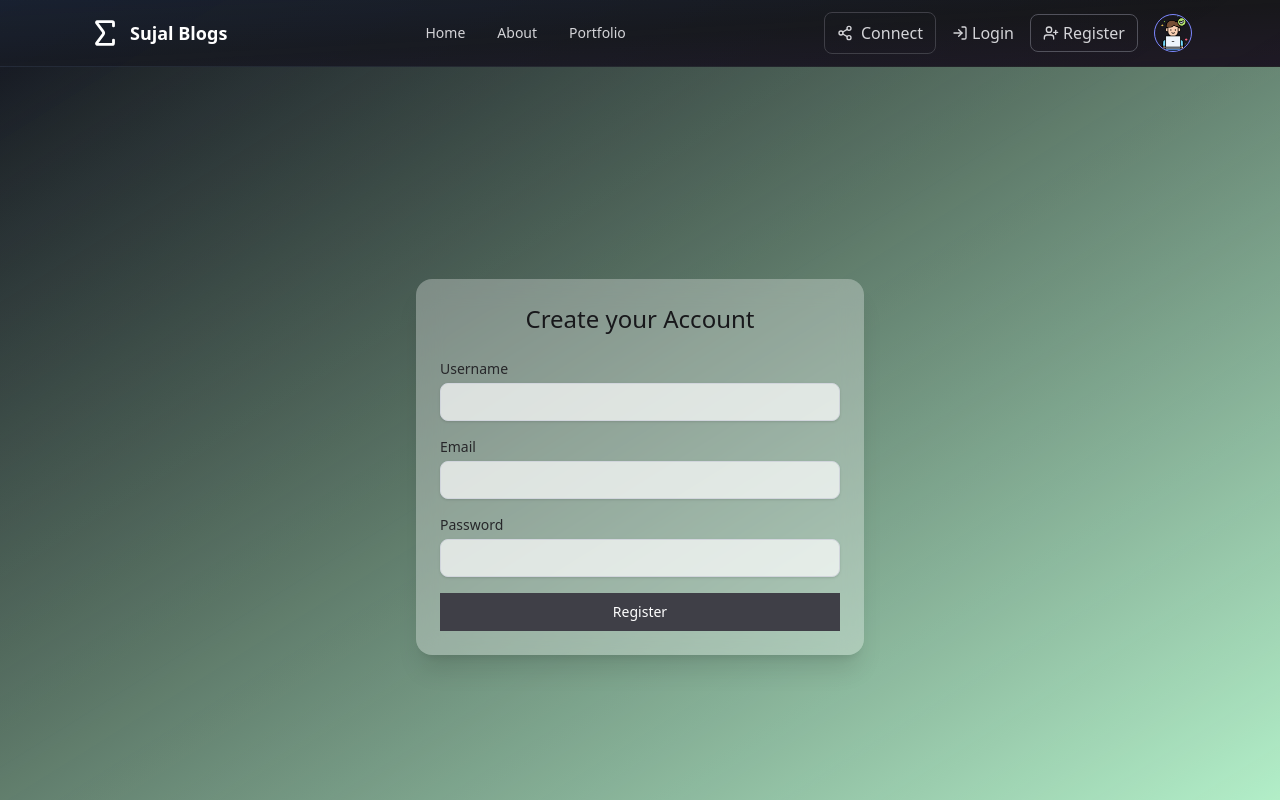
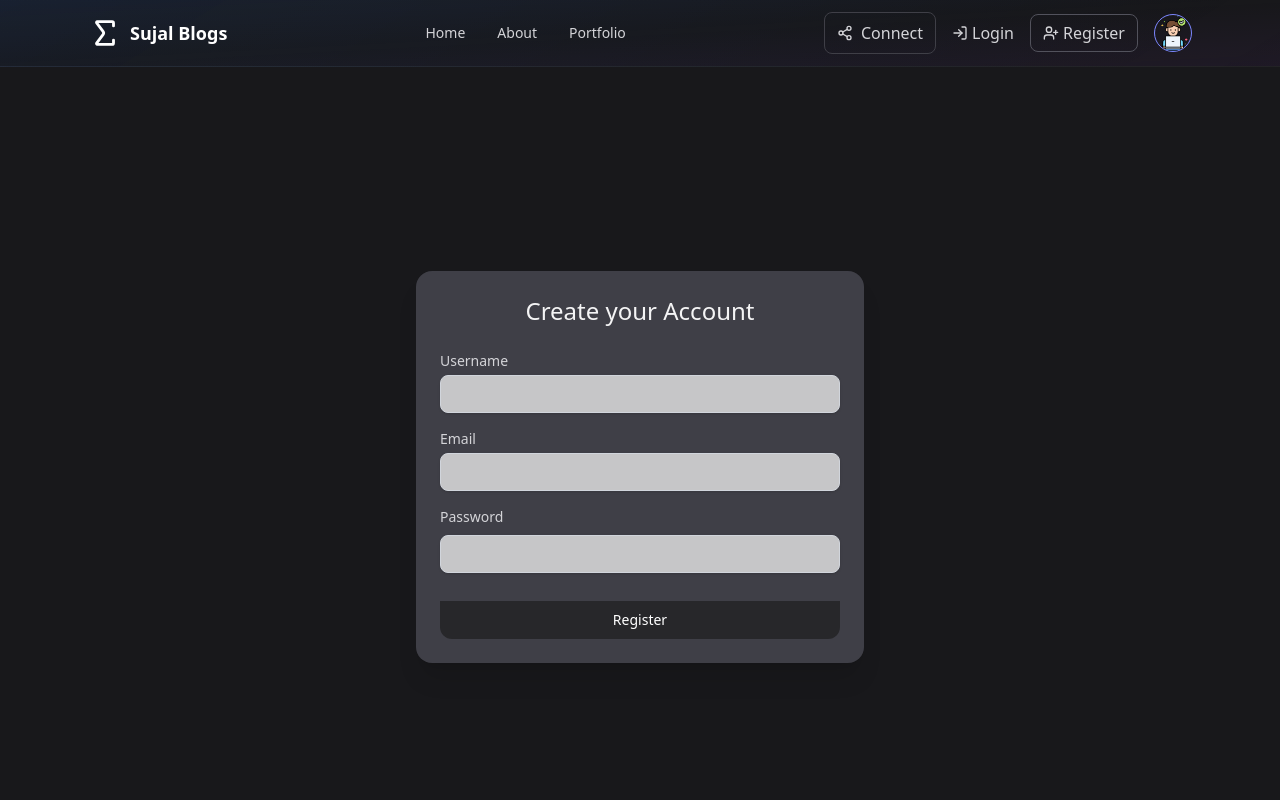
Before and after one commit to 9-Sujal/BloggingWebsite, a Next.js app: page /register in a window 1280 px wide. Shown: the top 800 px of the page. Built offline with nearby package versions, Linux system fonts and the light colour scheme; no server answers.

Commit message:
styling login page

```diff
--- a/app/login/loginForm.tsx
+++ b/app/login/loginForm.tsx
@@ -54,7 +54,7 @@ export default function LoginForm() {
 
     };
   return (
-         <form onSubmit={handleSubmit} className="space-y-4 text-zinc-500">
+         <form onSubmit={handleSubmit} className="space-y-4 text-zinc-00">
 
           <div className=''>
             <label htmlFor="email" className="block text-sm font-medium text-shadow-zinc-800">
@@ -105,19 +105,19 @@ export default function LoginForm() {
           <button
             type="submit"
             disabled={loading}
-            className="w-full bg-zinc-900 border border-zinc-300 shadow-zinc-300 shadow-2xs text-white py-2 rounded-lg hover:bg-green-700 transition"
+            className="w-full bg-zinc-950 text-white py-2 hover:bg-zinc-800 shadow-zincs-400 shadow-2xs border rounded-lg border-zinc-300   transition"
           >
             {loading ? "Signing in..." : "Login"}
           </button>
            <button
         onClick={()=> signIn("google", {callbackUrl})}
-        className=' flex items-center justify-center gap-2 w-full bg-cyan-950 text-white py-2 hover:bg-cyan-800 shadow-cyan-400 shadow-2xs border rounded-lg border-cyan-300  transition'>
+        className=' flex items-center justify-center gap-2 w-full bg-zinc-950 text-white py-2 hover:bg-zinc-800 shadow-zincs-400 shadow-2xs border rounded-lg border-zinc-300  transition'>
           Sign in with Google <UserPlus size={16}/>
         </button>
 
         <div className="mt-4 flex justify-between text-sm">
 
-          <Link href="/register" className="text-zinc-600 hover:text-blue-500">
+          <Link href="/register" className="text-zinc-300 hover:text-blue-500">
             Create Account
           </Link>
         </div>
--- a/app/login/loginShell.tsx
+++ b/app/login/loginShell.tsx
@@ -11,7 +11,7 @@ export default function LoginShell() {
       animate={{ opacity: 1 }}
       className="min-h-screen flex items-center justify-center px-6"
     >
-      <motion.div className="w-full max-w-md bg-white/70 rounded-2xl p-8">
+      <motion.div className="w-full max-w-md bg-zinc-700 rounded-2xl p-8">
         <h1 className="text-2xl font-semibold text-center mb-4">
           Login
         </h1>
--- a/app/register/page.tsx
+++ b/app/register/page.tsx
@@ -78,15 +78,15 @@ export default function Register(){
         initial={{ opacity: 0 }}
             animate={{ opacity: 1 }}
             exit={{ opacity: 0 }}
-             className="min-h-screen flex items-center justify-center bg-transparent-t bg-gradient-to-br fro-sky-50 vi-green-100 to-green-200 shadow-md px-4 overflow-hidden [&::-webkit-scrollbar]:hidden [-ms-overflow-style:none] [scrollbar-width:none] ">
+             className="min-h-screen flex items-center justify-center bg-zinc-900 shadow-md px-4 overflow-hidden [&::-webkit-scrollbar]:hidden [-ms-overflow-style:none] [scrollbar-width:none] ">
             <motion.div
              initial={{ y: -50, opacity: 0 }}
               animate={{ y: 0, opacity: 1 }}
               exit={{ y: -50, opacity: 0 }}
               transition={{ duration: 0.3 }}
-            className="backdrop-blur-md w-full max-w-md bg-white/30 border-white/20 shadow-xl rounded-2xl p-6">
+            className="backdrop-blur-md w-full max-w-md bg-zinc-700 border-white/20 shadow-xl rounded-2xl p-6">
 
-               <h1 className="text-2xl font-sans text-zinc-900 mb-6 text-center">Create your Account</h1>
+               <h1 className="text-2xl font-sans text-zinc-100 mb-6 text-center">Create your Account</h1>
                  {loading ? (
           <DotLoader/>
 
@@ -95,7 +95,7 @@ export default function Register(){
            onSubmit={handleSubmit}
            className="space-y-4">
             <div>
-                <label className="block text-sm font-medium text-zinc-800">Username</label>
+                <label className="block text-sm font-medium text-zinc-300">Username</label>
                 <input type="text"
                 name="username"
                 value={form.username}
@@ -108,7 +108,7 @@ export default function Register(){
             )}
             </div>
             <div>
-                <label className="block text-sm font-medium text-zinc-800">Email</label>
+                <label className="block text-sm font-medium text-zinc-300">Email</label>
                 <input type="email"
                 name="email"
                 value={form.email}
@@ -120,14 +120,14 @@ export default function Register(){
             )}
             </div>
             <div>
-                <label className="block text-sm font-medium text-zinc-800">Password</label>
+                <label className="block text-sm font-medium text-zinc-300">Password</label>
                 <input type="password"
                 name="password"
                 value={form.password}
                 onChange={handleChange}
                 required
                 minLength={5}
-                className="mt-1 w-full px-3 py-2 bg-white/70 border border-gray-300 rounded-lg  text-black font-medium text-2xl shadow-sm focus:ring focus:ring-emerald-500 focus:ring-opacity-50 focus:border-emerald-500 sm:text-sm"/>
+                className="mt-2 mb-3 w-full px-3 py-2 bg-white/70 border border-gray-300 rounded-lg  text-black font-medium text-2xl shadow-sm focus:ring focus:ring-emerald-500 focus:ring-opacity-50 focus:border-emerald-500 sm:text-sm"/>
             {error?.field === "password" && (
               <p className="text-sm text-red-600 mt-1">{error.message}</p>
             )}
@@ -140,7 +140,7 @@ export default function Register(){
             <button
                type="submit"
                disabled={loading}
-               className="w-full flex justify-center items-center py-2 px-4 border border-transparent rounded- lg-sm text-sm font-medium text-white bg-zinc-700 hover:bg-black focus:outline-none focus:ring-2 focus:ring-offset-2 focus:ring-emerald-500 disabled:opacity-50 transition">
+               className="w-full rounded-b-xl flex justify-center items-center py-2 px-4 border border-transparent rounded- lg-sm text-sm font-medium text-white bg-zinc-800 hover:bg-black focus:outline-none focus:ring-2 focus:ring-offset-2 focus:ring-emerald-500 disabled:opacity-50 transition">
                 {loading ? "Registering..." : "Register"}
                </button>
 
```
